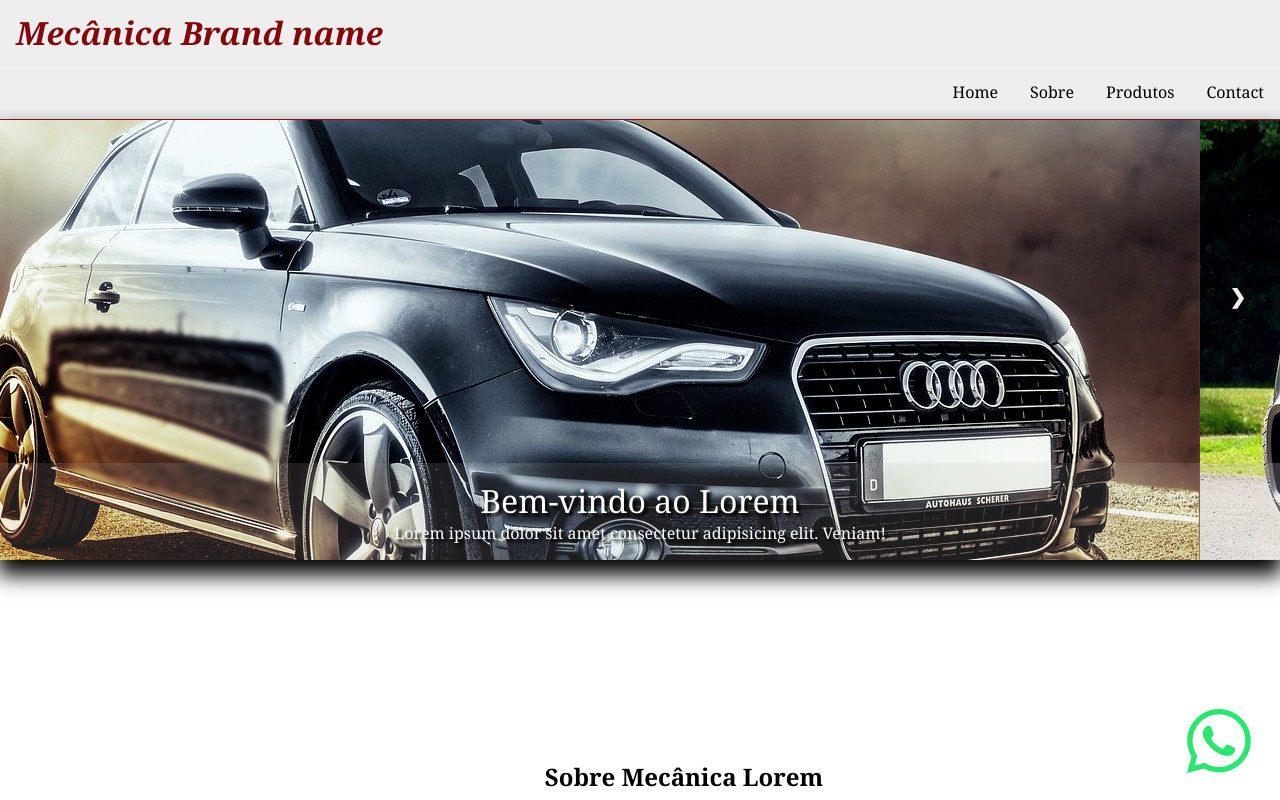
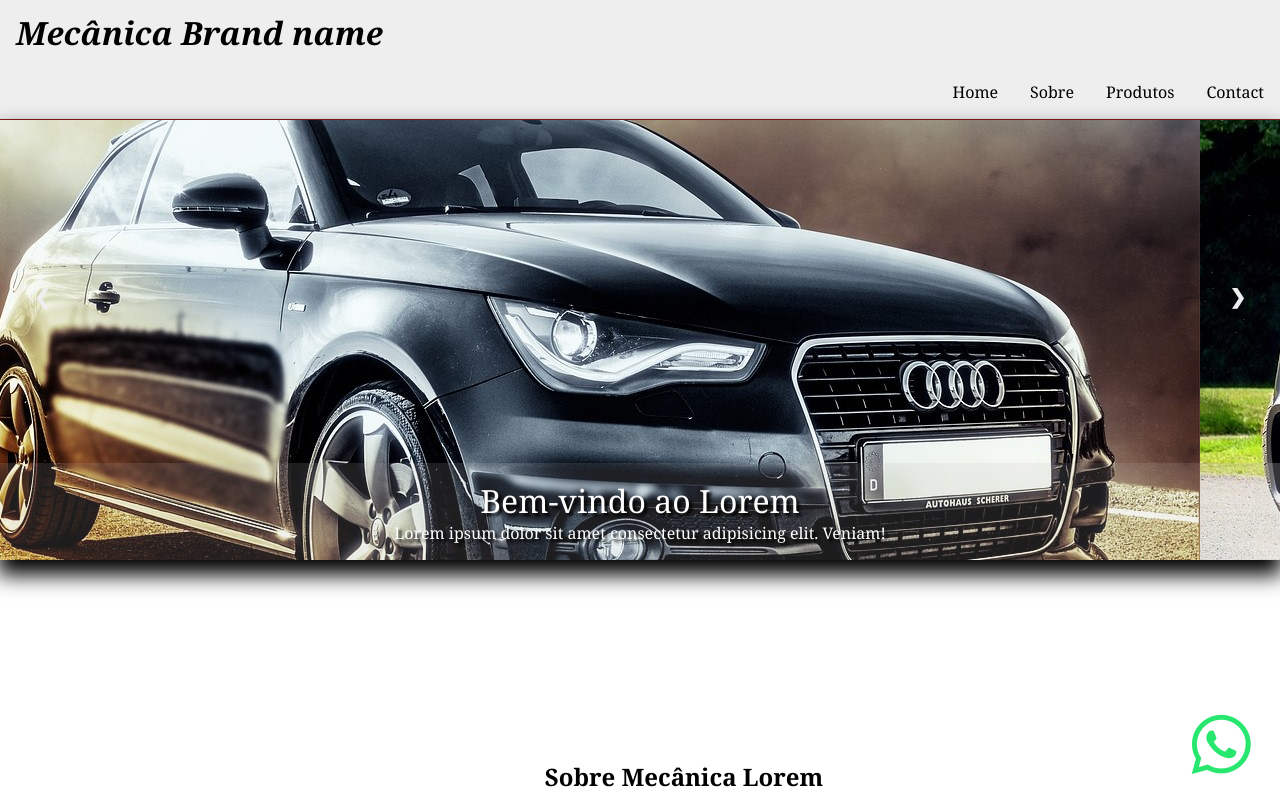
Before and after one commit to BoriPa/website_test_I, a plain HTML site: page index.html in a window 1280 px wide. Shown: the top 800 px of the page. Drawn offline with nearby package versions, Linux system fonts and the light colour scheme.

Commit message:
Add files via upload

```diff
--- a/index.css
+++ b/index.css
@@ -101,7 +101,6 @@ hr{
 .icon{
     padding: 0.7rem 1rem;
     background-color: #eee;
-    color: #83070b;
 }
 .icon h1{
     margin: 0;
@@ -113,7 +112,7 @@ hr{
     background-color: #eee	;
     color: #8C1B1E;
     border-bottom: 1px solid #8C1B1E;
-    box-shadow: 0px 5px 5px #000;
+    box-shadow: 0px 5px 5px #ababab;
 }
 .navbar-links ul{
     margin: 0;
@@ -388,7 +387,7 @@ span.next:hover,span.prev:hover{
     font-size: 2rem;
 }
 .bi-whatsapp{
-    font-size: 4rem;
+    font-size: 3.7rem;
 }
 /*home_contact end ---> footer_nav start*/
 .footer_nav{
--- a/index.html
+++ b/index.html
@@ -14,7 +14,7 @@
 <body>
     <div class="wrapper">
         <div class="icon">
-            <h1><strong><em><span class="hidden_I">Mecânica</span> Brand name</em></strong></h1>
+            <h1><em><span class="hidden_I">Mecânica</span> Brand name</em></h1>
         </div>
         <div class="navbar">
             <a href="#" class="toggle-button">
```
